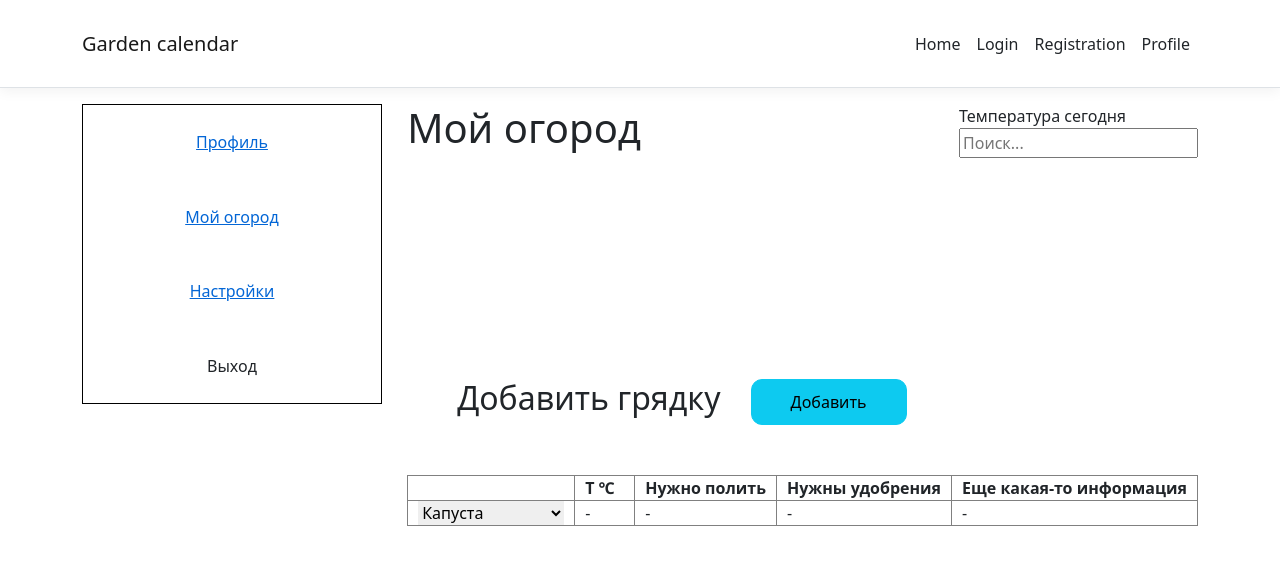
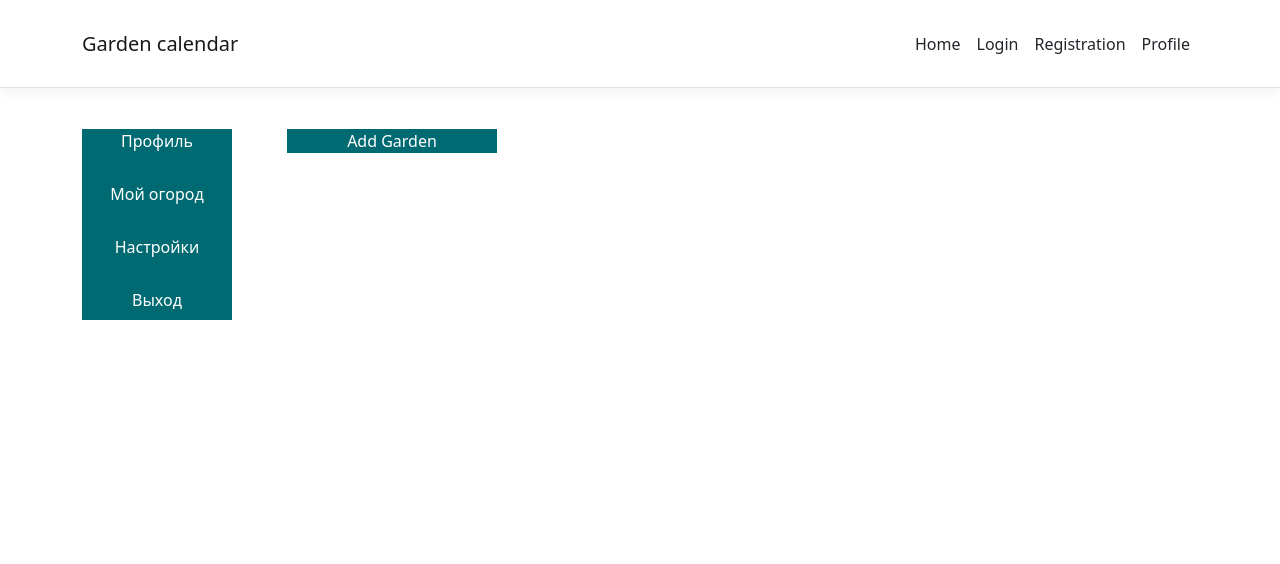
Before and after one commit to theasdqwerty/garden_calendar, a React (Create React App) app in the folder ClientApp/: page /profile/garden in a window 1280 px wide. Shown: the top 564 px of the page. Built offline with nearby package versions, Linux system fonts and the light colour scheme.

Commit message:
Добавление Garden

```diff
--- a/ClientApp/src/components/prifilePage/ProfilePage.js
+++ b/ClientApp/src/components/prifilePage/ProfilePage.js
@@ -6,7 +6,6 @@ export const ProfilePage = ({children}) => {
         <section className={style.section}>
             <ProfileMenu/>
             <div className={style.main}>
-
                 {children}
             </div>
         </section>
--- a/ClientApp/src/components/prifilePage/profileMenu/ProfileMenu.js
+++ b/ClientApp/src/components/prifilePage/profileMenu/ProfileMenu.js
@@ -3,18 +3,18 @@ import {NavLink} from 'react-router-dom';
 
 export const ProfileMenu = () => {
     return (
-        <div >
+        <div>
             <nav className={style.main}>
-                <span>
-                    <NavLink to='/profile'>Профиль</NavLink>
-                </span>
-                <span>
-                     <NavLink to='/profile/garden'>Мой огород</NavLink>
-                </span>
-                <span>
-                    <NavLink to='/profile/settings'>Настройки</NavLink>
-                </span>
-                <span>Выход</span>
+                <NavLink to='/profile'>
+                        <span className={style.link}> Профиль </span>
+                </NavLink>
+                <NavLink to='/profile/garden'>
+                          <span className={style.link}>   Мой огород  </span>
+                </NavLink>
+                <NavLink to='/profile/settings'>
+                         <span className={style.link}>  Настройки </span>
+                </NavLink>
+                <span className={style.link}>Выход</span>
             </nav>
         </div>
     )
--- a/ClientApp/src/components/prifilePage/profileMenu/profileMenu.module.css
+++ b/ClientApp/src/components/prifilePage/profileMenu/profileMenu.module.css
@@ -1,9 +1,25 @@
 .main {
-    width: 300px;
-    height: 300px;
+    width: 150px;
+    height: 191px;
     display: flex;
-    border: 1px solid black;
     flex-direction: column;
-    justify-content: space-around;
+    justify-content: space-between;
     align-items: center;
+    /*border: 2px solid #006a72;*/
+    margin-top: 25px;
+    text-decoration: none;
+
 }
+.link{
+    display: inline-flex;
+    width: 150px;
+    height: 53px;
+    color:white;
+    text-decoration: none;
+    background-color: #006a72;
+    justify-content: center;
+}
+.link:hover{
+    background-color: white;
+    color: #006a72;
+}
--- a/ClientApp/src/components/prifilePage/profilePage.module.css
+++ b/ClientApp/src/components/prifilePage/profilePage.module.css
@@ -1,7 +1,7 @@
 .section {
     width: 1440px;
     display: flex;
-    justify-content: space-between;
+    /*justify-content: space-between;*/
 }
 .main {
 
--- a/ClientApp/src/components/prifilePage/userGarden/UserGarden.js
+++ b/ClientApp/src/components/prifilePage/userGarden/UserGarden.js
@@ -3,45 +3,39 @@ import style from './UserGarden.module.css';
 import { Garden } from './garden/Garden';
 import Weather from "../weather/Weather";
 
-const vegetableOptions = ['Капуста', 'Картоха', 'Свекла', 'Огурчик'];
+export const UserGarden = () => {
+    const [lines, setLines] = useState([]);
+    const [selectedGardenIndex, setSelectedGardenIndex] = useState(null);
 
-export const UserGarden = () => {
+    const addLine = () => {
+        const gardenNumber = lines.length + 1;
+        setLines([...lines, <div onClick={() => handleGardenClick(lines.length)} key={lines.length}>
+            New Garden{gardenNumber}
+        </div>]);
+    };
 
-    const [vegetables, setVegetables] = useState([
-        { name: 'Капуста', temperature: '-', water: '-', fertilizers: '-', information: '-' }
+    const handleGardenClick = (index) => {
+        setSelectedGardenIndex(index);
+    };
 
-    ]);
-    const addRow = () => {
-        setVegetables([
-            ...vegetables,
-            { name: '', temperature: '-', water: '-', fertilizers: '-', information: '-' },
-        ]);
-    };
-    const handleChange = (index, field, value) => {
-        const updatedVegetables = [...vegetables];
-        updatedVegetables[index][field] = value;
-        setVegetables(updatedVegetables);
-    };
     return (
         <div>
-            <div className={style.weatherContainer}>
-                <h1>Мой огород</h1>
+            <section className={style.sectionUseGarden}>
                 <div>
-                    Температура сегодня
-                    <div>
-                        <Weather/>
+                    <button className={style.buttonAdd} onClick={addLine}>Add Garden</button>
+                </div>
+                {lines.map((line, index) => (
+                    <div key={index}>
+                        <button
+                            className={index === selectedGardenIndex ? style.selectedButton : style.button}
+                            onClick={() => handleGardenClick(index)}
+                        >
+                            New Garden{index + 1}
+                        </button>
+                        {selectedGardenIndex === index && <Garden />}
                     </div>
-                </div>
-            </div>
-
-            <div>
-                <div className={style.headerContainer}>
-                    <h2>Добавить грядку</h2>
-                    <button className={style.headerButton} onClick={addRow}>Добавить</button>
-                </div>
-                <Garden vegetables={vegetables} handleChange={handleChange} vegetableOptions={vegetableOptions} />
-            </div>
+                ))}
+            </section>
         </div>
     );
 };
-export default UserGarden;
--- a/ClientApp/src/components/prifilePage/userGarden/UserGarden.module.css
+++ b/ClientApp/src/components/prifilePage/userGarden/UserGarden.module.css
@@ -1,17 +1,36 @@
-.headerContainer{
+.section{
+    margin-left: 50px;
     display: flex;
-    margin: 75px 0 50px 50px;
+    flex-direction: column;
+    align-items: center;
 }
-.weatherContainer{
-    height: 200px;
-    display: flex;
-    justify-content: space-between;
+.garden {
+border: 1px solid #a8a7a7;
+    width: 80px;
 }
-.headerButton{
-    background-color: #0dcaf0;
-    width: 156px;
-    height: 46px;
-    border-radius: 11px;
-    border: 1px solid #0dcaf0;
-    margin-left: 30px;
+.selectedButton{
+    color: #006a72;
+    background-color: white;
+    margin-top: 10px;
+    width: 210px;
+    border: 2px solid #006a72;
 }
+.button{
+    background-color: #cecbcd;
+    color: #4c4a4b;
+    margin-top: 10px;
+    width: 210px;
+    border: 2px solid #006a72;
+}
+
+.buttonAdd{
+    position: relative;
+    width: 210px;
+    border: none;
+    background-color: #006a72;
+    color: white;
+    margin-top: 25px;
+}
+.sectionUseGarden{
+    margin-left: 55px;
+}
--- a/ClientApp/src/components/prifilePage/userGarden/garden/Garden.js
+++ b/ClientApp/src/components/prifilePage/userGarden/garden/Garden.js
@@ -1,45 +1,55 @@
-import React from 'react';
+import React, {useState} from 'react';
 import style from './garden.module.css';
 
-export const Garden = ({vegetables, handleChange, vegetableOptions}) => {
+export const Garden = () => {
+    const [rows, setRows] = useState([]);
+
+    const handleClick = () => {
+        const newRow = (
+            <tr className={style.tr}>
+                <td className={`${style.row} ${style.rowBody}`}>
+                    <select className={style.list}>
+                        <option defaultValue>Выбери овощ</option>
+                        <option>Огурчик</option>
+                        <option>Помидорка</option>
+                        <option>Тыковка</option>
+                        <option>Петрушечка</option>
+                    </select>
+                </td>
+                <td className={`${style.row} ${style.rowBody}`}>2</td>
+                <td className={`${style.row} ${style.rowBody}`}>3</td>
+                <td className={`${style.row} ${style.rowBody}`}>4</td>
+            </tr>
+        );
+        setRows(prevRows => [...prevRows, newRow]);
+    };
+
     return (
-            <div>
-                <table className={style.border}>
-                    <thead>
-                    <tr className={style.border}>
-                        <th className={style.border}>&nbsp;</th>
-                        <th className={`${style.border} ${style.temp}`}>T &#8451;</th>
-                        <th className={style.border}>Нужно полить</th>
-                        <th className={style.border}>Нужны удобрения</th>
-                        <th className={style.border}>Еще какая-то информация</th>
+        <div className={style.block}>
+            <button className={style.button} onClick={handleClick}>+</button>
+            <table className={style.table}>
+                <thead className={style.tableHeadMenu}>
+                <tr className={style.tr}>
+                    <td className={style.row}>
+                        Культура
+                    </td>
+                    <td className={style.row}>
+                        Минимальная температура
+                    </td>
+                    <td className={`${style.row} ${style.row}`}>
+                        Максимальная температура
+                    </td>
+                    <td className={style.row}>
+                        Влажность почвы
+                    </td>
                 </tr>
                 </thead>
                 <tbody>
-                    {vegetables.map((vegetable, index) => (
-                        <tr key={index} className={style.border}>
-                            <td className={style.border}>
-                                <select className={style.select}
-                                    value={vegetable.name}
-                                    onChange={(e) => handleChange(index, 'name', e.target.value)}
-                                >
-                                    <option value="">Выберите овощ</option>
-                                    {vegetableOptions.map((option, i) => (
-                                        <option key={i} value={option}>
-                                            {option}
-                                        </option>
-                                    ))}
-                                </select>
-                            </td>
-                            <td className={style.border}>{vegetable.temperature}</td>
-                            <td className={style.border}>{vegetable.water}</td>
-                            <td className={style.border}>{vegetable.fertilizers}</td>
-                            <td className={style.border}>{vegetable.information}</td>
-                        </tr>
+                {rows.map((row, index) => (
+                    <React.Fragment key={index}>{row}</React.Fragment>
                 ))}
                 </tbody>
             </table>
         </div>
     );
-    }
-;
-export default Garden;
+};
--- a/ClientApp/src/components/prifilePage/userGarden/garden/garden.module.css
+++ b/ClientApp/src/components/prifilePage/userGarden/garden/garden.module.css
@@ -1,10 +1,82 @@
-.border{
+* {
+    padding: 0;
+    margin: 0;
+}
+
+.border {
     border: 1px solid gray;
     padding: 0 10px 0 10px;
 }
-.select{
+
+.select {
     border: none;
 }
+
 .temp {
     width: 60px;
 }
+
+.block {
+    display: flex;
+    margin-left: 270px;
+    position: absolute;
+    top: 0;
+    margin-top: 130px;
+
+}
+.button{
+    width: 46px;
+    height: 67px;
+    border: 2px solid #006a72;
+    background-color: white;
+}
+
+.table {
+    min-width: 770px;
+}
+
+.tableHeadMenu {
+    height: 50px;
+    color: white;
+    background-color: #006a72;
+}
+
+.cellHead {
+    border-radius: 3px 0 0 0;
+    padding: 13px 10px;
+    align-self: center;
+}
+
+.cellHead:last-child {
+    border-right: none;
+}
+
+.tr {
+    display: flex;
+}
+
+.row {
+    border-right: 1px solid white;
+    flex: 1;
+    text-align: center;
+    align-self: center;
+    height: 67px;
+    padding-top: 13px;
+}
+
+.rowBody {
+    border: 1px solid #dad9dc;
+}
+.row:last-child{
+    border-right: none;
+}
+/*.row:first-child{*/
+/*    height: 49px;*/
+/*    padding-top: 13px;*/
+/*}*/
+.rowBody:last-child {
+    border: 1px solid #dad9dc;
+}
+.list{
+    border: none;
+}
```
Lines whose indentation alone changed are shown as unchanged.
